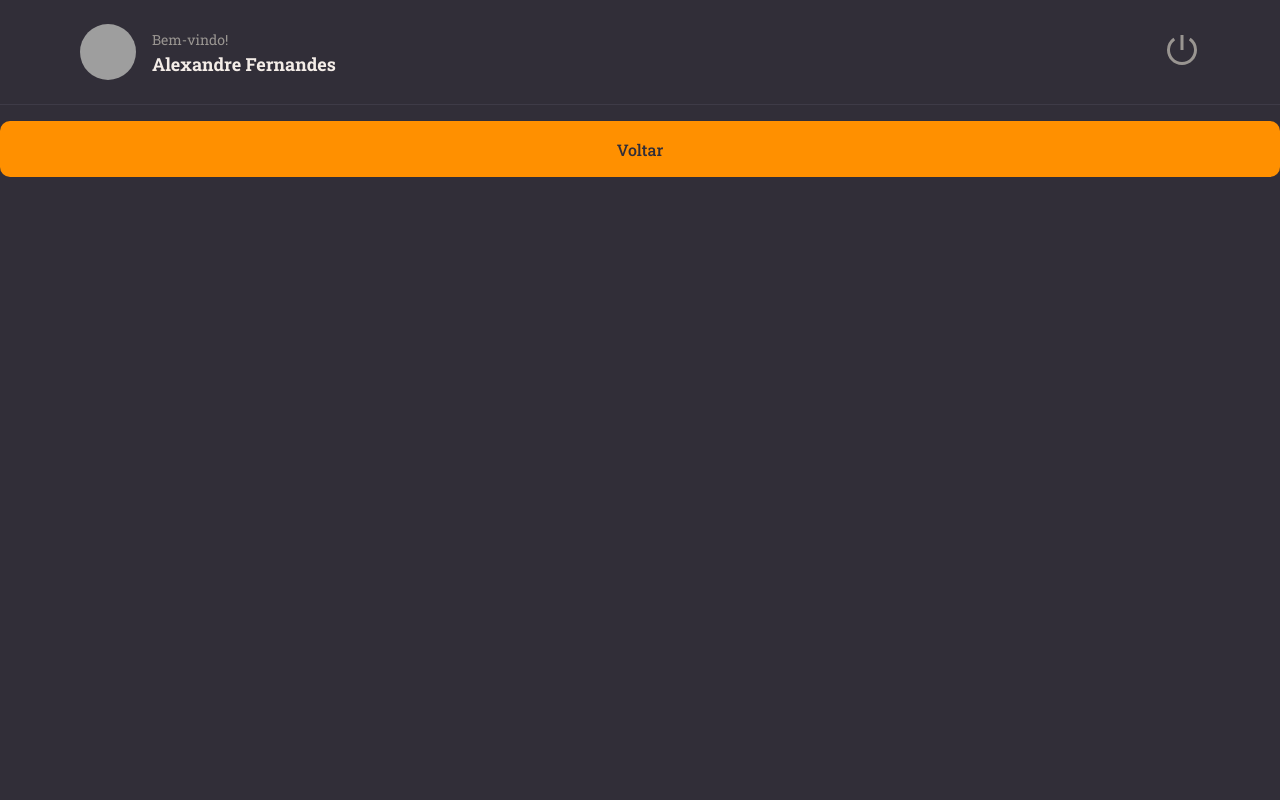
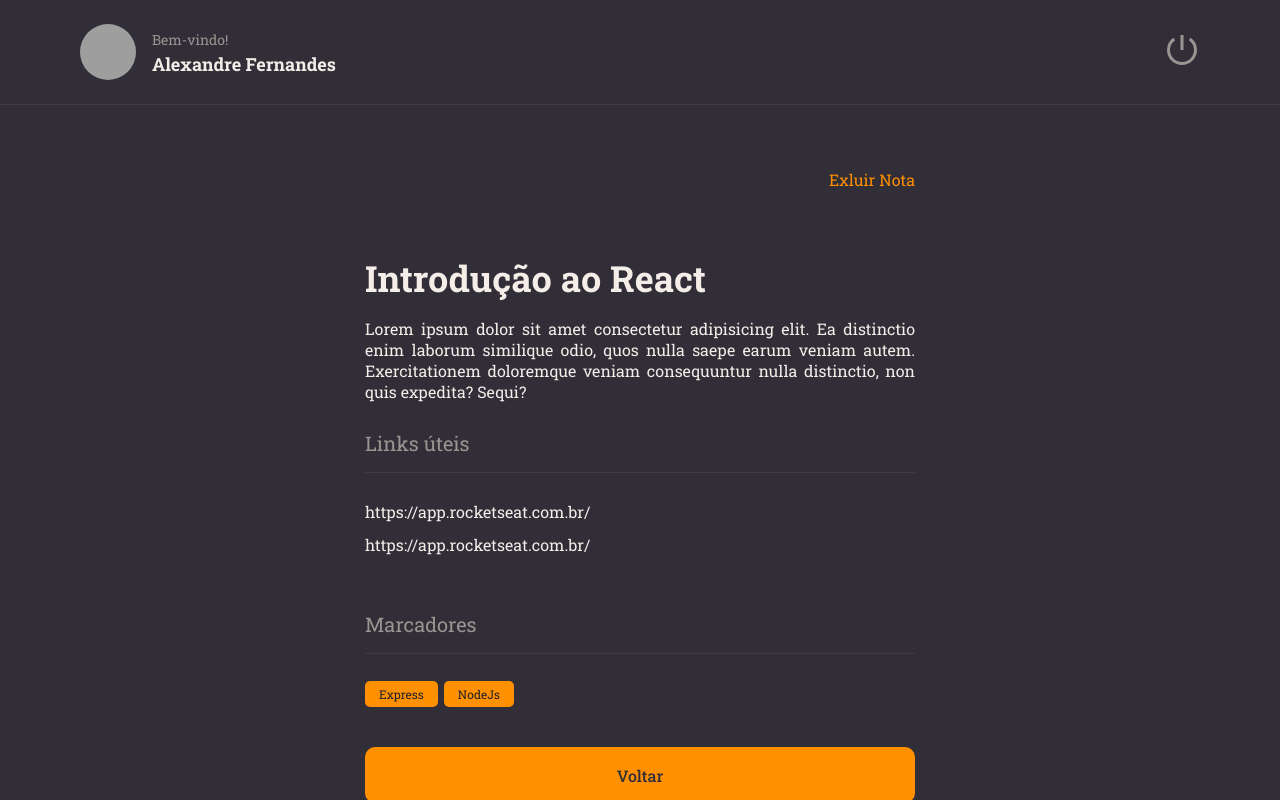
Before and after one commit to Alexandre-FP/notesTags-Client, a React (Vite) app: page / in a window 1280 px wide. Built offline with nearby package versions, Linux system fonts and the light colour scheme; grey boxes are pictures that could not be loaded.

Commit message:
tela Datails

```diff
--- a/src/Header/index.js
+++ b/src/Header/index.js
@@ -20,7 +20,7 @@ export const Profile = styled.div`
     display: flex;
     align-items: center;
 
-    > img { //  > img === para confirma que vou estilizar esse conteudo
+    > img { //  > img(tag html) === para confirma que vou estilizar esse conteudo
         width: 56px;
         height: 56px;
         border-radius: 50%;
--- /dev/null
+++ b/src/components/ButtonText/index.jsx
@@ -0,0 +1,12 @@
+import { Container } from "./style";
+
+export const ButtonText = ({ tilte, ...rest }) => {
+    return (
+        <Container
+            type="button"
+            {...rest}
+        >
+            { tilte }
+        </Container>
+    );
+}
--- /dev/null
+++ b/src/components/ButtonText/style.js
@@ -0,0 +1,9 @@
+import styled from "styled-components";
+
+export const Container = styled.button`
+    background: none;
+    color: ${({ theme }) => theme.COLORS.ORANGE};
+
+    border: none;
+    font-size: 16px;
+`;
--- /dev/null
+++ b/src/components/Section/index.jsx
@@ -0,0 +1,11 @@
+import { Container } from "./style";
+
+// eslint-disable-next-line react/prop-types
+export const Section = ({ title, children }) => {
+    return (
+        <Container>
+            <h2>{ title }</h2>
+            { children }
+        </Container>
+    );
+}
--- /dev/null
+++ b/src/components/Section/style.js
@@ -0,0 +1,18 @@
+import styled from "styled-components";
+
+export const Container = styled.section`
+    margin: 28px 0;
+
+    > h2 {
+        border-bottom-width: 1px;
+        border-bottom-style: solid;
+        border-bottom-color: ${({ theme }) => theme.COLORS.BACKGROUND_700};
+
+        padding-bottom: 16px;
+        margin-bottom: 28px;
+
+        color: ${({ theme }) => theme.COLORS.GRAY_100};
+        font-size: 20px;
+        font-weight: 400;
+    }
+`;
--- /dev/null
+++ b/src/components/Tags/index.jsx
@@ -0,0 +1,9 @@
+import { Container } from "./style";
+
+export const Tags = ({ title }) => {
+    return(
+        <Container>
+        { title }
+    </Container>
+    )
+}
--- /dev/null
+++ b/src/components/Tags/style.js
@@ -0,0 +1,10 @@
+import styled from "styled-components";
+
+export const Container = styled.span`
+    font-size: 12px;
+    padding: 5px 14px;
+    border-radius: 5px;
+    margin-right: 6px;
+    color: ${({ theme }) => theme.COLORS.BACKGROUND_900};
+    background-color: ${({ theme }) => theme.COLORS.ORANGE};
+`
--- a/src/pages/Datails/index.jsx
+++ b/src/pages/Datails/index.jsx
@@ -1,15 +1,41 @@
-import { Containter } from"./style.js";
+import { Containter, Links, Content } from "./style.js";
 import { Button } from "../../components/Button/index.jsx";
 import { Header } from "../../Header/index.jsx";
+import { Section } from "../../components/Section/index.jsx";
+import { Tags } from "../../components/Tags/index.jsx";
+import { ButtonText } from "../../components/ButtonText/index.jsx";
 
-
+//children é muitas coisas, basicamante uma lista
 export const Details = () => {
-
   return (
     <Containter>
       <Header />
-      <Button title="Voltar"/>
+      <main>
+        <Content>
+          <ButtonText tilte="Exluir Nota" />
+            <h1>
+              Introdução ao React
+            </h1>
+              <p>
+                Lorem ipsum dolor sit amet consectetur adipisicing elit. Ea distinctio enim laborum similique odio, quos nulla saepe earum veniam autem. Exercitationem doloremque veniam consequuntur nulla distinctio, non quis expedita? Sequi?
+              </p>
+          <Section title="Links úteis">
+            <Links>
+              <li>
+                <a href="#">https://app.rocketseat.com.br/</a>
+              </li>
+              <li>
+                <a href="#">https://app.rocketseat.com.br/</a>
+              </li>
+            </Links>
+          </Section>
+          <Section title="Marcadores">
+            <Tags title="Express" />
+            <Tags title="NodeJs" />
+          </Section>
+          <Button title="Voltar" />
+        </Content>
+      </main>
     </Containter>
   );
-
-}
+};
--- a/src/pages/Datails/style.js
+++ b/src/pages/Datails/style.js
@@ -9,5 +9,47 @@ export const Containter = styled.div` // criando um component usando styled
     grid-template-rows: 105px auto;
     grid-template-areas:
     "header"
-    "content"
+    "content";
+
+    > main {
+        grid-area: content;
+        overflow-y: scroll;
+        padding: 64px 0;
+    }
 `;
+
+export const Links = styled.ul`
+    list-style: none;
+
+    > li {
+        margin-top: 12px;
+
+        a {
+            color: ${({ theme }) => theme.COLORS.WHITE}
+        }
+    }
+`
+
+export const Content = styled.div`
+    max-width: 550px;
+    margin: 0 auto;
+
+    display: flex;
+    flex-direction: column;
+
+    > button:first-child {
+        align-self: end;
+    }
+
+    > h1 {
+        font-size: 36px;
+        font-weight: 500px;
+        padding-top: 64px;
+    }
+
+    > p {
+        font-size: 16px;
+        margin-top: 16px;
+        text-align: justify;
+    }
+`
```
